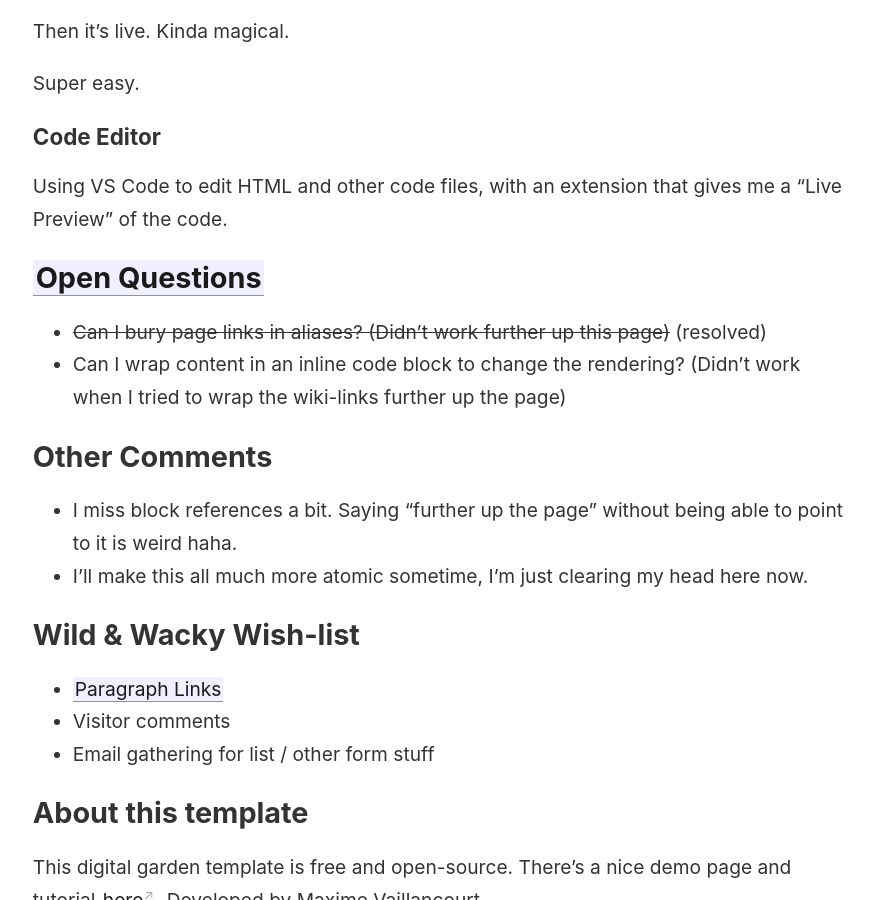
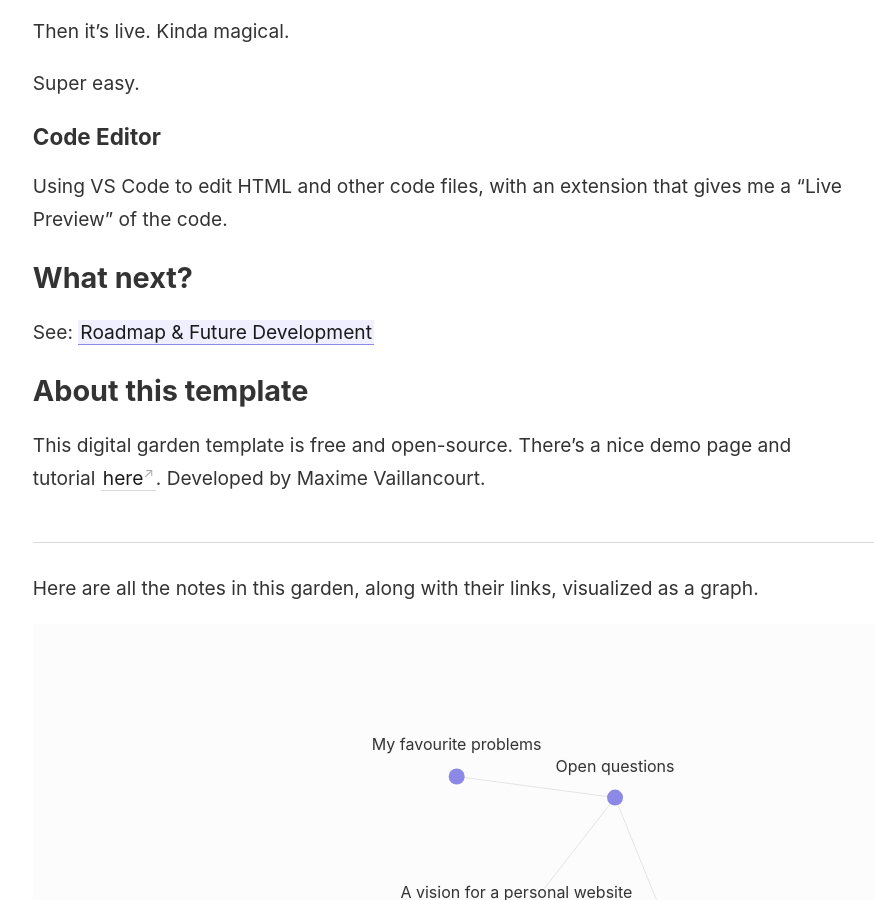
Before and after one commit to brandon-toner/brandontoner-jekyll-garden, a Jekyll site: the page built from _notes/About this site.md, in a window 1280 px wide and 900 px high, scrolled down 1140 px. Shown: the whole window, without its empty margins (44-918 px from the left). Built offline with Jekyll 4.4.1, drawn with Linux system fonts in a browser that asks for light colours.

Commit message:
Update content

```diff
--- a/_notes/About this site.md
+++ b/_notes/About this site.md
@@ -32,21 +32,9 @@ Super easy.
 
 Using VS Code to edit HTML and other code files, with an extension that gives me a "Live Preview" of the code.
 
-## [[Open Questions]]
+## What next?
 
-- ~~Can I bury page links in aliases? (Didn't work further up this page)~~ (resolved)
-- Can I wrap content in an inline code block to change the rendering? (Didn't work when I tried to wrap the wiki-links further up the page)
-
-## Other Comments
-
-- I miss block references a bit. Saying "further up the page" without being able to point to it is weird haha.
-- I'll make this all much more atomic sometime, I'm just clearing my head here now.
-
-## Wild & Wacky Wish-list
-
-- [[Paragraph Links]]
-- Visitor comments
-- Email gathering for list / other form stuff
+See: [[Roadmap & Future Development]]
 
 ## About this template
 
```
